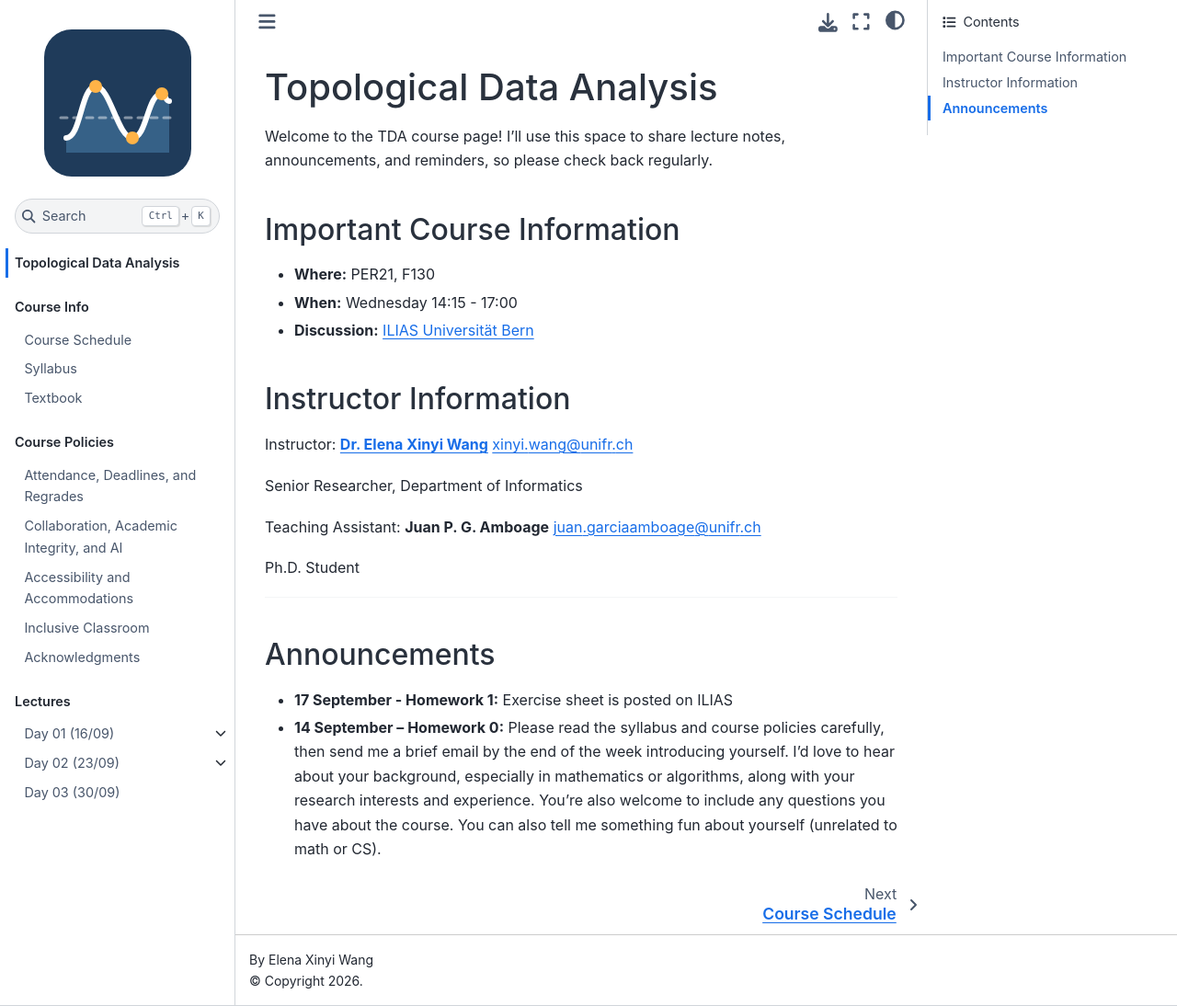
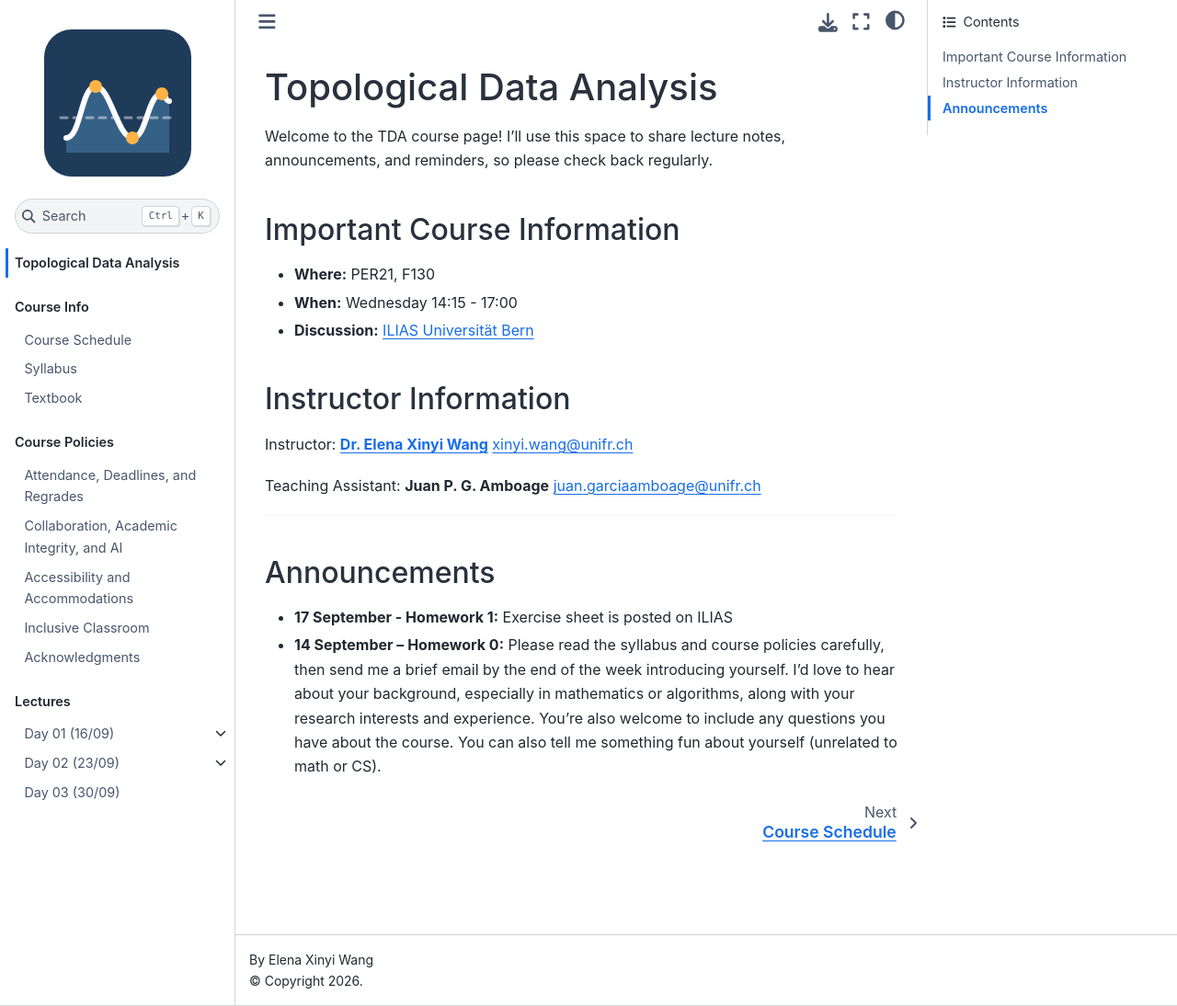
Before and after one commit to elenawang93/TDA, a Jupyter Book: the page built from index.md, in a window 1280 px wide and 1094 px high. Shown: the whole window at 92% size. Built offline with Jupyter Book 1.0.4 settings and Sphinx 7.4.7 and the Sphinx Book theme 1.1.4, drawn with Linux system fonts in a browser that asks for light colours; pages that are not in the unit, such as notebooks, are missing from menus.

Commit message:
update info

```diff
--- a/index.md
+++ b/index.md
@@ -15,12 +15,9 @@ Welcome to the TDA course page! I’ll use this space to share lecture notes, an
 Instructor: **[Dr. Elena Xinyi Wang](https://elenaxwang.com/)**
 [xinyi.wang@unifr.ch](mailto:xinyi.wang@unifr.ch)
 
-Senior Researcher, Department of Informatics
-
 Teaching Assistant: **Juan P. G. Amboage**
 [juan.garciaamboage@unifr.ch](mailto:juan.garciaamboage@unifr.ch)
 
-Ph.D. Student
 
 ---
 
```
